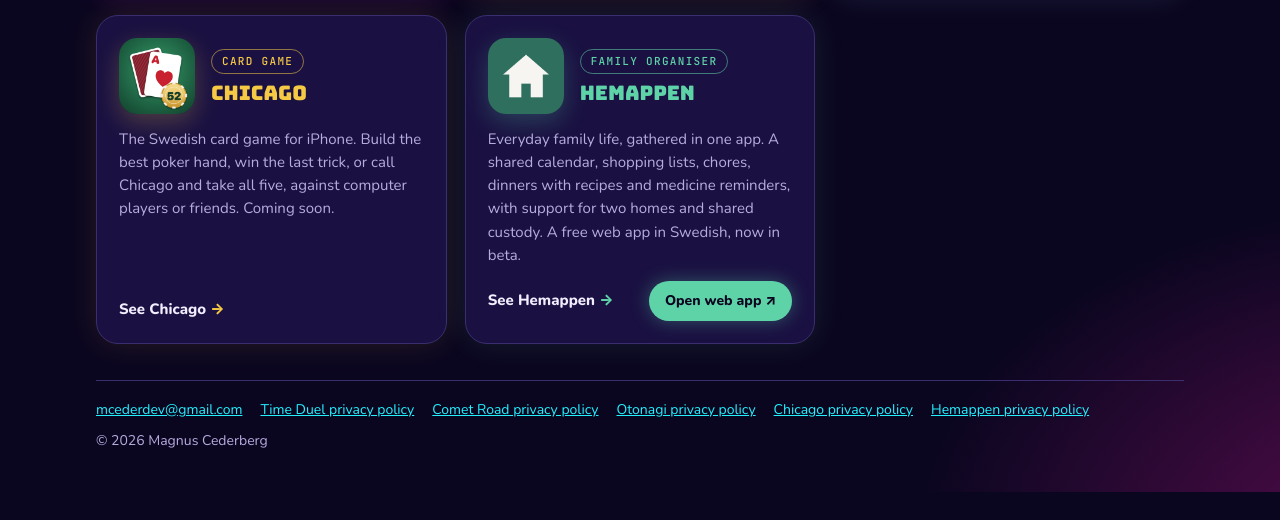
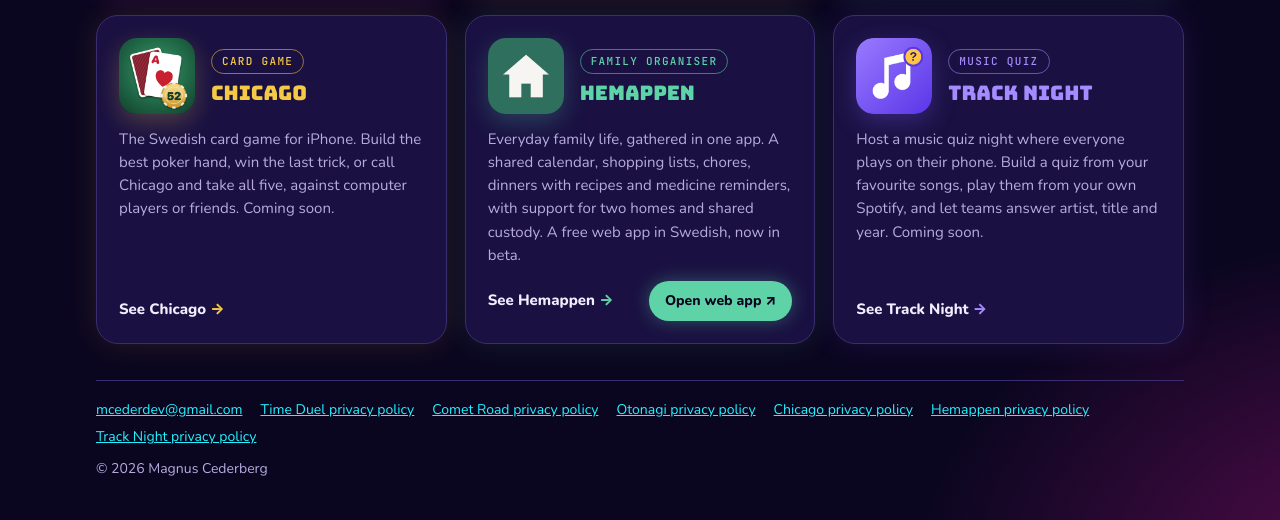
Before and after one commit to mcederdev/mcederdev.github.io, a plain HTML site: page index.html in a window 1280 px wide. Shown: the part 554-1074 px from the top of the page. Before the commit the page ends 1046 px from the top, so only its background shows below. Drawn offline with nearby package versions, Linux system fonts and the light colour scheme.

Commit message:
Add Track Night card and privacy link to the portfolio page (#12)
Claude-Session: https://claude.ai/code/session_01StYdwxGKqTXLvZrBZVUZiA

Co-authored-by: Claude <noreply@anthropic.com>

```diff
--- a/index.html
+++ b/index.html
@@ -63,6 +63,7 @@
   .app.otonagi  { --c: #8fd3e8; --glow: rgba(143,211,232,.35); }
   .app.chicago  { --c: #f6c945; --glow: rgba(246,201,69,.35); }
   .app.hemappen { --c: #5fd3a8; --glow: rgba(95,211,168,.35); }
+  .app.tracknight { --c: #a48bff; --glow: rgba(124,92,255,.4); }
   .app .top { display: flex; align-items: center; gap: 16px; }
   .app img { width: 76px; height: 76px; border-radius: 18px; flex: none;
              box-shadow: 0 8px 24px color-mix(in srgb, var(--glow) 70%, transparent); }
@@ -176,6 +177,19 @@
           <a class="store" href="https://hemapp.vercel.app/" aria-label="Open the Hemappen web app">Open web app</a>
         </div>
       </article>
+      <article class="app tracknight">
+        <div class="top">
+          <img src="images/track-night-icon.png" alt="Track Night app icon">
+          <div>
+            <span class="tag">Music quiz</span>
+            <h2>Track Night</h2>
+          </div>
+        </div>
+        <p>Host a music quiz night where everyone plays on their phone. Build a quiz from your favourite songs, play them from your own Spotify, and let teams answer artist, title and year. Coming soon.</p>
+        <div class="actions">
+          <a class="more" href="music-quiz/">See Track Night</a>
+        </div>
+      </article>
     </div>
   </section>
 
@@ -187,6 +201,7 @@
       <a href="otonagi/privacy.html">Otonagi privacy policy</a>
       <a href="chicago/privacy.html">Chicago privacy policy</a>
       <a href="hemappen/integritet.html">Hemappen privacy policy</a>
+      <a href="music-quiz/privacy.html">Track Night privacy policy</a>
     </nav>
     <span>© 2026 Magnus Cederberg</span>
   </footer>
```
Also changed, not shown: images/track-night-icon.png (added).
